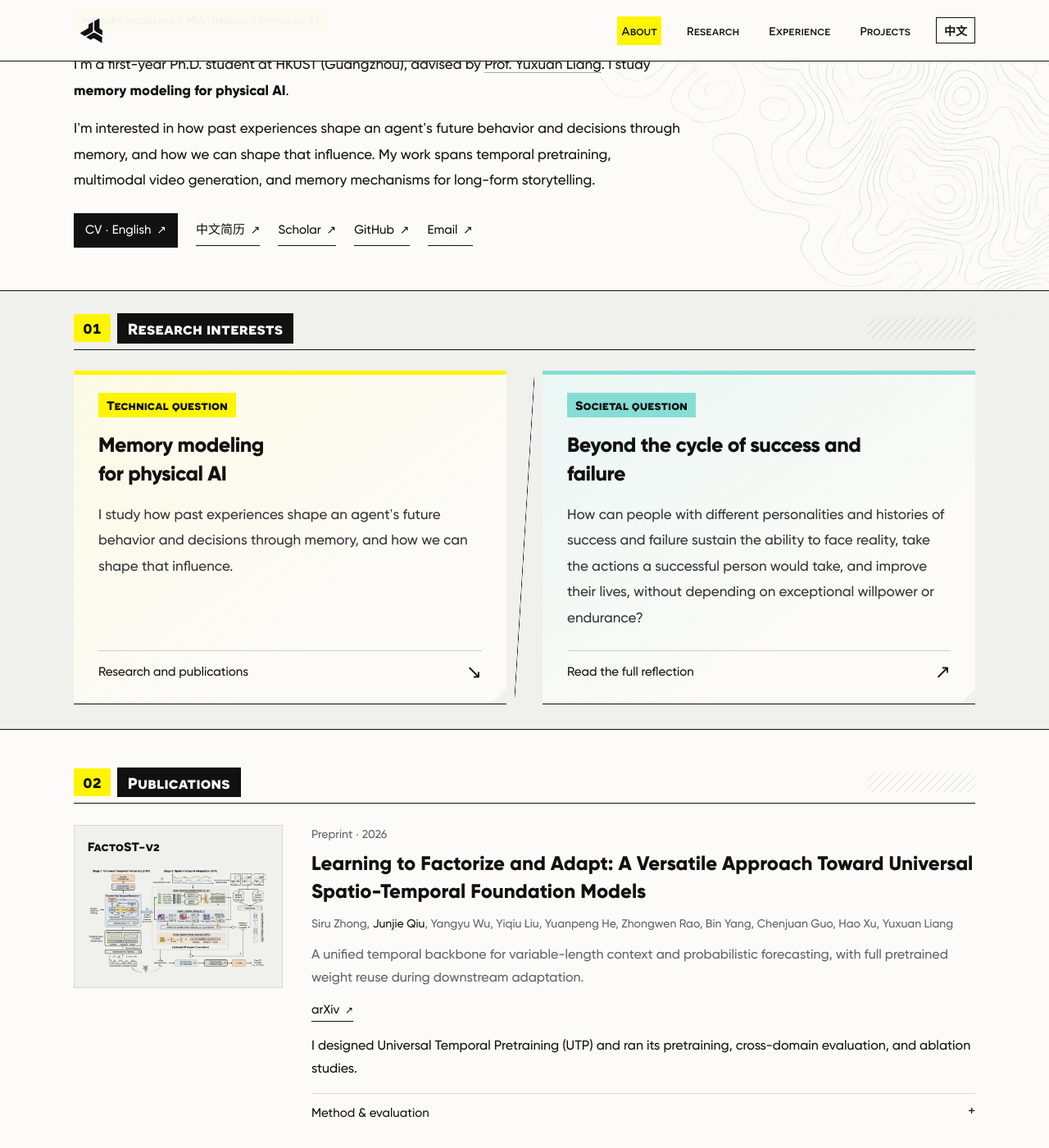
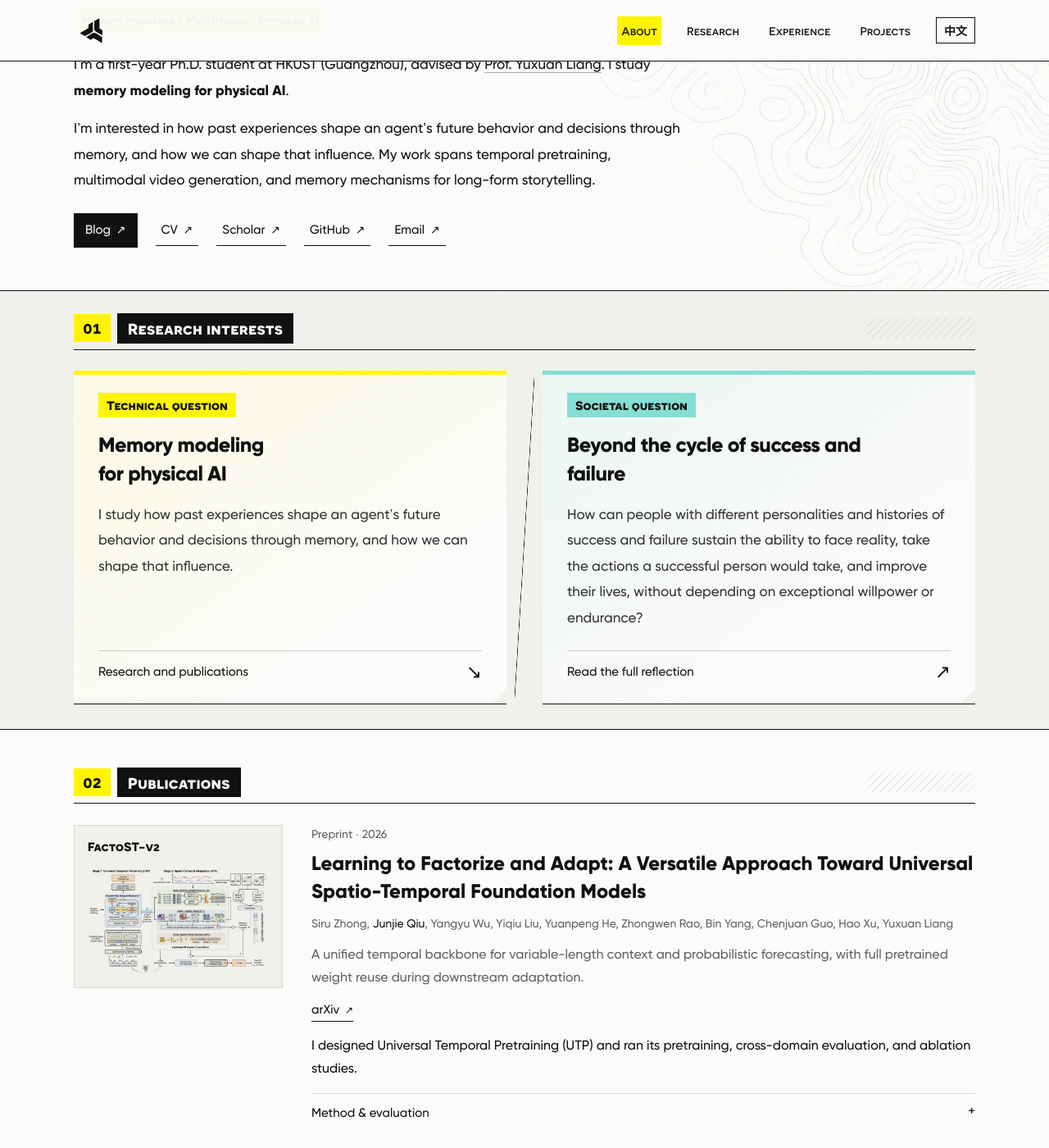
Before and after one commit to jayjunjieqiu/jayjunjieqiu.github.io, a Jekyll site: the page built from index.html, in a window 1280 px wide and 1400 px high, scrolled down 204 px. Shown: the whole window at 82% size. Built offline with Jekyll 4.4.1, drawn with Linux system fonts in a browser that asks for light colours.

Commit message:
Add bilingual blog link and CV language dialog

```diff
--- a/_includes/home_content.html
+++ b/_includes/home_content.html
@@ -8,17 +8,19 @@
     <p class="research-tag">{{ ui.tag }}</p>
     <div class="intro-prose"><p>{{ home.intro }}</p><p>{{ home.perspective }}</p></div>
     <div class="profile-links" aria-label="{% if lang == 'zh' %}学术与职业主页{% else %}Academic and professional profiles{% endif %}">
-      {% if lang == 'zh' %}
-      <a class="primary-link" href="{{ '/assets/files/resume_zh.pdf' | relative_url }}" aria-label="查看中文简历（PDF）">中文简历 <span aria-hidden="true">↗</span></a>
-      <a class="cv-language" href="{{ home.cv | relative_url }}" lang="en" aria-label="查看英文简历（PDF）">CV · English <span aria-hidden="true">↗</span></a>
-      {% else %}
-      <a class="primary-link" href="{{ home.cv | relative_url }}" aria-label="View curriculum vitae (PDF)">CV · English <span aria-hidden="true">↗</span></a>
-      <a class="cv-language" href="{{ '/assets/files/resume_zh.pdf' | relative_url }}" lang="zh-CN" aria-label="View Chinese curriculum vitae (PDF)">中文简历 <span aria-hidden="true">↗</span></a>
-      {% endif %}
+      <a class="primary-link" href="https://blog.junjieqiu.com/{% if lang == 'zh' %}zh{% else %}en{% endif %}/">{% if lang == 'zh' %}博客{% else %}Blog{% endif %} <span aria-hidden="true">↗</span></a>
+      <button class="cv-trigger" type="button" aria-haspopup="dialog" aria-controls="cv-dialog">{% if lang == 'zh' %}简历{% else %}CV{% endif %} <span aria-hidden="true">↗</span></button>
       <a href="https://scholar.google.com/citations?user={{ site.data.profile.gscholar }}">{{ ui.scholar }} <span aria-hidden="true">↗</span></a>
       <a href="https://github.com/{{ site.data.profile.github }}">GitHub <span aria-hidden="true">↗</span></a>
       <a href="mailto:{{ site.data.profile.email }}">{{ ui.email }} <span aria-hidden="true">↗</span></a>
     </div>
+    <dialog class="cv-dialog" id="cv-dialog" aria-labelledby="cv-dialog-title">
+      <div class="cv-dialog-heading"><h2 id="cv-dialog-title">{% if lang == 'zh' %}选择简历语言{% else %}Choose CV language{% endif %}</h2><button type="button" class="cv-close" aria-label="{% if lang == 'zh' %}关闭{% else %}Close{% endif %}">×</button></div>
+      <div class="cv-options">
+        <a href="{{ '/assets/files/resume.pdf' | relative_url }}" lang="en">English <span aria-hidden="true">↗</span></a>
+        <a href="{{ '/assets/files/resume_zh.pdf' | relative_url }}" lang="zh-CN">中文 <span aria-hidden="true">↗</span></a>
+      </div>
+    </dialog>
   </div>
   <aside class="hero-aside" aria-hidden="true">
     <div class="portrait-empty"></div>
--- a/_layouts/research.html
+++ b/_layouts/research.html
@@ -19,8 +19,8 @@
   <link rel="canonical" href="{{ page.url | absolute_url }}">
   <link rel="icon" href="{{ '/favicon.ico' | relative_url }}" sizes="any">
   <link rel="stylesheet" href="{{ '/assets/css/research.css' | relative_url }}">
-  <link rel="stylesheet" href="{{ '/assets/css/endfield.css' | relative_url }}">
-  <script src="{{ '/assets/js/research.js' | relative_url }}" defer></script>
+  <link rel="stylesheet" href="{{ '/assets/css/endfield.css' | relative_url }}?v={{ site.time | date: '%s' }}">
+  <script src="{{ '/assets/js/research.js' | relative_url }}?v={{ site.time | date: '%s' }}" defer></script>
   <meta name="msvalidate.01" content="3B8BC6BB01CC31DA3188D347D750F1B5">
   <meta name="google-site-verification" content="mwdDGYvXUC-PCWqq4YLkVUX1eq1iZNKIQblG7lFVSS8">
 </head>
--- a/assets/css/endfield.css
+++ b/assets/css/endfield.css
@@ -26,11 +26,23 @@ nav a[aria-current]::after{display:none}
 .portrait img{border-radius:0;width:200px}
 .portrait::after{content:'';position:absolute;right:-15px;top:0;width:9px;height:160px;background:url('../endfield/official-color-bar.png') top/100% 100% no-repeat}
 .profile-links{font-size:15px;gap:9px 22px;margin-top:25px}
-.profile-links a{padding:6px 0;border-bottom:1px solid #111;transition:background .15s}
+.profile-links>a,.profile-links>.cv-trigger{padding:6px 7px;border:0;border-bottom:1px solid #111;transition:background .15s}
+.profile-links>.cv-trigger{font:inherit;color:inherit;background:transparent;cursor:pointer;line-height:inherit;border-radius:0}
+.profile-links>.cv-trigger:hover{background:var(--yellow)}
 .profile-links .primary-link{padding:7px 13px;background:var(--ink);color:var(--paper);border:1px solid #111}
 .profile-links .primary-link:hover{background:var(--yellow);color:#111;text-decoration:none}
 .profile-links span{color:inherit;font-size:14px}
 .profile-links a:hover{background:var(--yellow);text-decoration:none}
+.cv-dialog{width:min(360px,calc(100vw - 40px));padding:24px;border:1px solid var(--line);background:var(--paper);color:var(--ink);box-shadow:0 20px 70px #1113}
+.cv-dialog::backdrop{background:#1115;backdrop-filter:blur(4px)}
+.cv-dialog-heading{display:flex;align-items:center;justify-content:space-between;gap:20px;margin-bottom:24px}
+.cv-dialog-heading h2{font:700 20px/1.4 var(--sans);margin:0}
+.cv-close{display:grid;place-items:center;width:32px;height:32px;padding:0;border:0;background:transparent;font:26px/1 var(--sans);color:var(--muted);cursor:pointer}
+.cv-close:hover{background:var(--wash);color:var(--ink)}
+.cv-options{display:grid;grid-template-columns:1fr 1fr;gap:12px}
+.cv-options a{display:flex;align-items:center;justify-content:space-between;gap:16px;padding:16px;border:1px solid var(--line);font-size:16px;text-decoration:none;background:#fff}
+.cv-options a:hover{border-color:var(--ink);background:var(--yellow)}
+.cv-options a span{color:var(--muted)}
 .focus-section{background:rgba(240,240,236,.95);color:#111;border-top:1px solid #111;border-bottom:1px solid #111;padding:27px 0 30px}
 .focus-heading,.section-heading{align-items:center;position:relative;justify-content:flex-start;gap:8px;border-bottom:1px solid #111;padding-bottom:7px;margin-bottom:21px}
 .focus-heading{display:flex;margin-bottom:17px}
--- a/assets/js/research.js
+++ b/assets/js/research.js
@@ -1,4 +1,16 @@
 (() => {
+  const cvDialog = document.querySelector('.cv-dialog');
+  const cvTrigger = document.querySelector('.cv-trigger');
+  if (cvDialog && cvTrigger) {
+    cvTrigger.addEventListener('click', () => cvDialog.showModal());
+    cvDialog.querySelector('.cv-close').addEventListener('click', () => cvDialog.close());
+    cvDialog.addEventListener('click', event => {
+      if (event.target !== cvDialog) return;
+      const box = cvDialog.getBoundingClientRect();
+      if (event.clientX < box.left || event.clientX > box.right || event.clientY < box.top || event.clientY > box.bottom) cvDialog.close();
+    });
+    cvDialog.addEventListener('close', () => cvTrigger.focus({ preventScroll: true }));
+  }
   const languageSwitch = document.querySelector('[data-language-switch]');
   if (languageSwitch) {
     const syncLanguageLink = () => {
```
